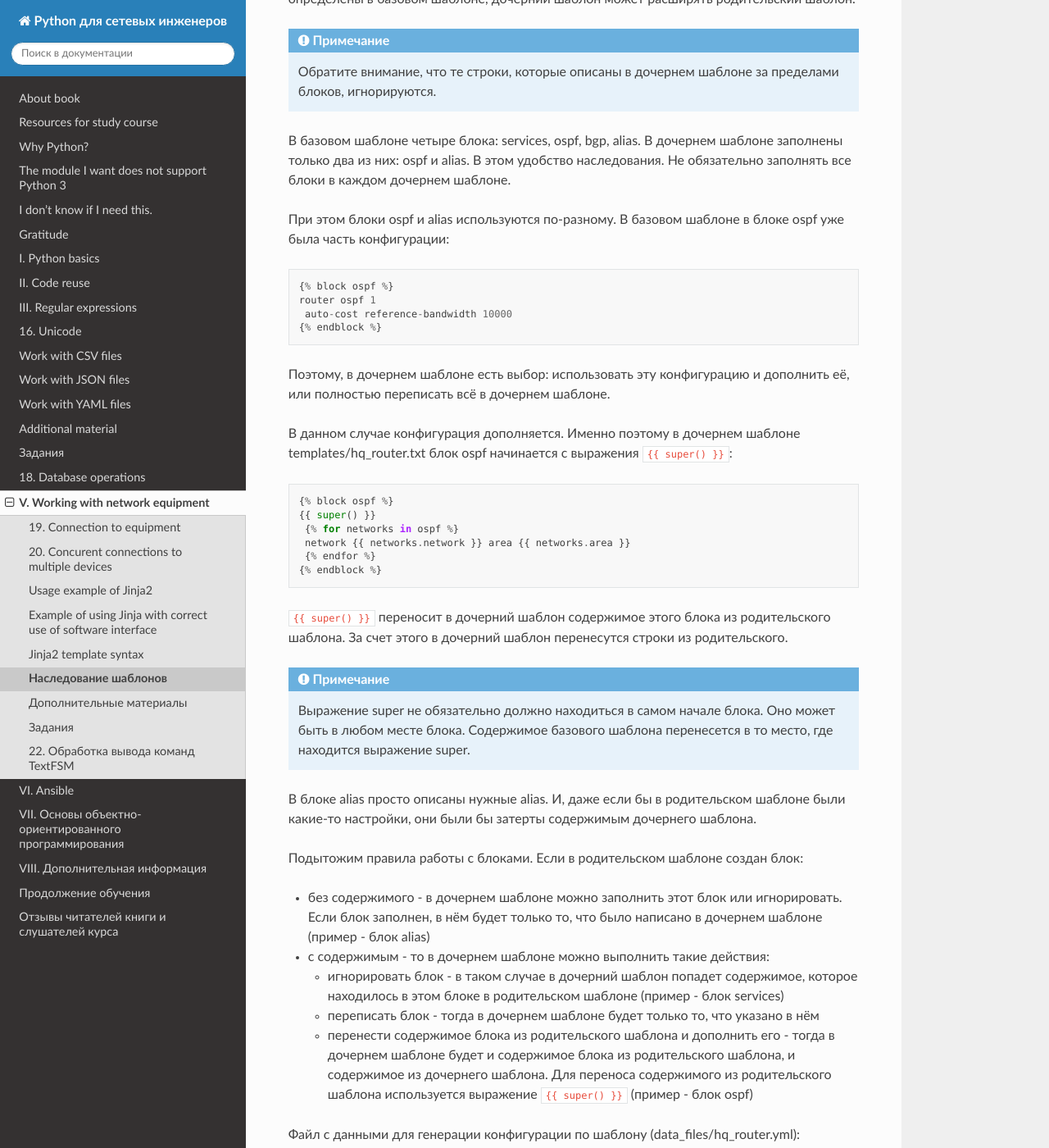
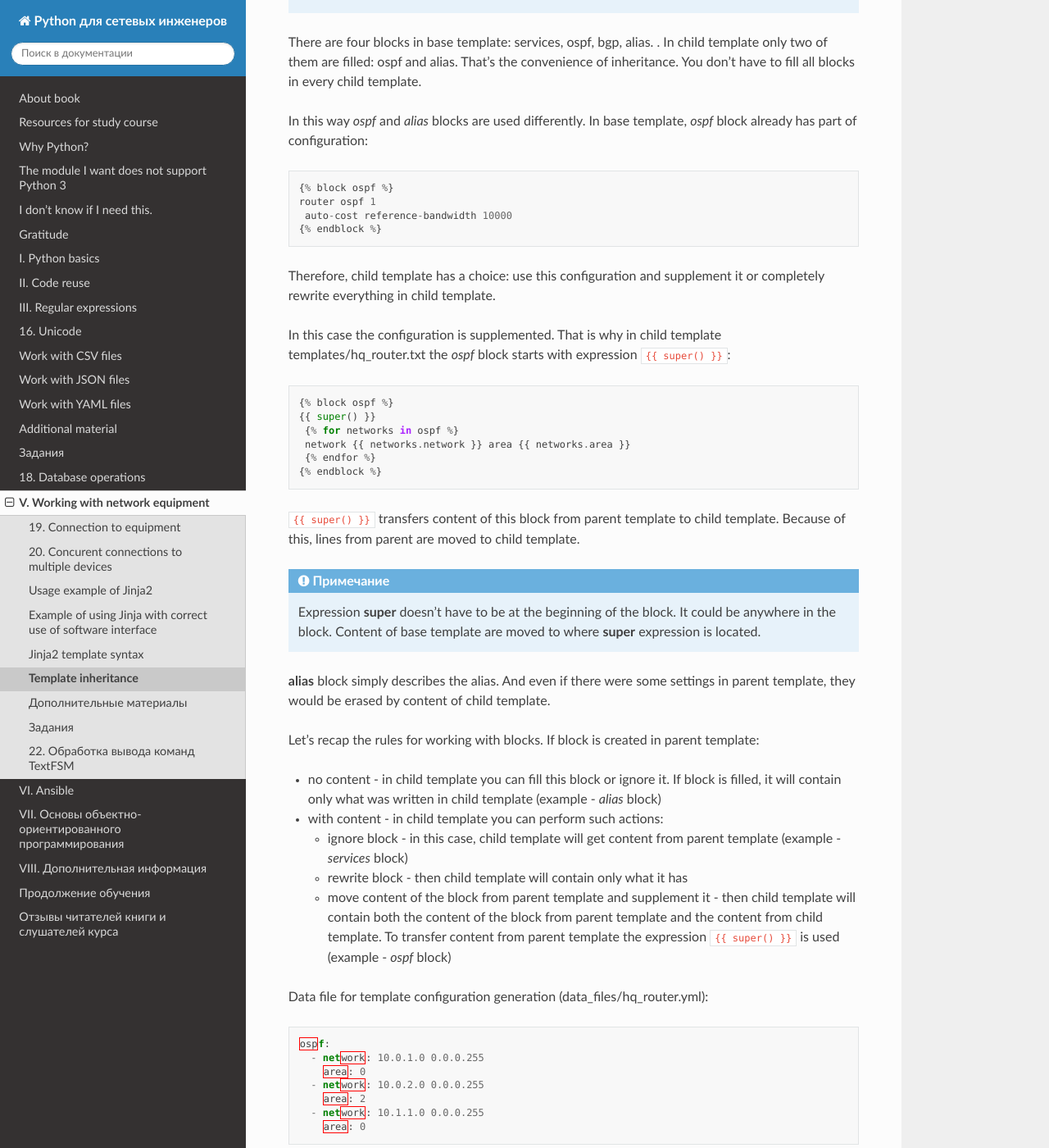
Before and after one commit to Aidar5/nattoeng, a Sphinx documentation site: the page built from docs/source/book/21_jinja2/4_template_inheritance.rst, in a window 1280 px wide and 1400 px high, scrolled down 2258 px. Shown: the whole window at 82% size. Built offline with Sphinx 7.4.7 and the Read the Docs theme 2.0.0, drawn with Linux system fonts in a browser that asks for light colours; pages that are not in the unit, such as notebooks, are missing from menus; some of the changed text lies outside the part shown.

Commit message:
Update 4_template_inheritance.rst

```diff
--- a/docs/source/book/21_jinja2/4_template_inheritance.rst
+++ b/docs/source/book/21_jinja2/4_template_inheritance.rst
@@ -1,20 +1,16 @@
-Наследование шаблонов
+Template inheritance
 ---------------------
 
-Наследование шаблонов - это очень мощный функционал, который позволяет
-избежать повторения одного и того же в разных шаблонах.
+Template inheritance is a very powerful functionality that avoids repetition of the same in different templates.
 
-При использовании наследования различают:
+When using inheritance, there are:
 
-* **базовый шаблон** - это шаблон, в котором описывается каркас шаблона.
-* в этом шаблоне могут находиться любые обычные выражения или текст.
-  Кроме того, в этом шаблоне определяются специальные **блоки (block)**.
-* **дочерний шаблон** - шаблон, который расширяет базовый шаблон, заполняя
-  обозначенные блоки.
-* дочерние шаблоны могут переписывать или дополнять
-  блоки, определенные в базовом шаблоне.
+* **base template** - template that describes template skeleton.
+* this template may contain any ordinary expressions or text. In addition, special **blocks** are defined in this template.
+* **child template** - template that extends base template by filling in specified blocks.
+* child templates can overwrite or supplement blocks defined in base template.
 
-Пример базового шаблона templates/base_router.txt:
+Example of base template templates/base_router.txt:
 
 ::
 
@@ -50,7 +46,7 @@
      transport input ssh
     !
 
-Обратите внимание на четыре блока, которые созданы в шаблоне:
+Note four blocks that are created in template:
 
 ::
 
@@ -72,11 +68,9 @@
     {% block alias %}
     {% endblock %}
 
-Это заготовки для соответствующих разделов конфигурации. Дочерний
-шаблон, который будет использовать этот базовый шаблон как основу, может
-заполнять все блоки или только какие-то из них.
+These are blanks for the corresponding configuration sections. A child template that uses this base template as a base can fill all or only some of the blocks.
 
-Дочерний шаблон templates/hq_router.txt:
+Child template templates/hq_router.txt:
 
 ::
 
@@ -100,31 +94,24 @@
     alias exec desc sh int desc | ex down
     {% endblock %}
 
-Первая строка в шаблоне templates/hq_router.txt очень важна:
+The first line in template templates/hq_router.txt is very important:
 
 ::
 
     {% extends "base_router.txt" %}
 
-Именно она говорит о том, что шаблон hq_router.txt будет построен на
-основе шаблона base_router.txt.
+It is said that template hq_router.txt will be constructed on the basis of template base_router.txt.
 
-Внутри дочернего шаблона всё происходит внутри блоков. За счет блоков,
-которые были определены в базовом шаблоне, дочерний шаблон может
-расширять родительский шаблон.
+Inside child template, everything happens inside blocks. Due to the blocks that have been defined in base template, child template can extend the parent template.
 
 .. note::
 
-    Обратите внимание, что те строки, которые описаны в дочернем шаблоне
-    за пределами блоков, игнорируются.
+    Note that lines described in child template outside the blocks are ignored.
 
-В базовом шаблоне четыре блока: services, ospf, bgp, alias. В дочернем
-шаблоне заполнены только два из них: ospf и alias.
-В этом удобство наследования. Не обязательно заполнять все блоки в
-каждом дочернем шаблоне.
+There are four blocks in base template: services, ospf, bgp, alias. . In child template only two of them are filled: ospf and alias.
+That's the convenience of inheritance. You don’t have to fill all blocks in every child template.
 
-При этом блоки ospf и alias используются по-разному. В базовом шаблоне в
-блоке ospf уже была часть конфигурации:
+In this way *ospf* and *alias* blocks are used differently. In base template, *ospf* block already has part of configuration:
 
 ::
 
@@ -133,11 +120,9 @@
      auto-cost reference-bandwidth 10000
     {% endblock %}
 
-Поэтому, в дочернем шаблоне есть выбор: использовать эту конфигурацию и
-дополнить её, или полностью переписать всё в дочернем шаблоне.
+Therefore, child template has a choice: use this configuration and supplement it or completely rewrite everything in child template.
 
-В данном случае конфигурация дополняется. Именно поэтому в дочернем
-шаблоне templates/hq_router.txt блок ospf начинается с выражения
+In this case the configuration is supplemented. That is why in child template templates/hq_router.txt the *ospf* block starts with expression
 ``{{ super() }}``:
 
 ::
@@ -149,37 +134,24 @@
      {% endfor %}
     {% endblock %}
 
-``{{ super() }}`` переносит в дочерний шаблон содержимое этого блока из
-родительского шаблона. За счет этого в дочерний шаблон перенесутся
-строки из родительского.
+``{{ super() }}`` transfers content of this block from parent template to child template. Because of this, lines from parent are moved to child template.
 
 .. note::
 
-    Выражение super не обязательно должно находиться в самом начале
-    блока. Оно может быть в любом месте блока. Содержимое базового
-    шаблона перенесется в то место, где находится выражение super.
+    Expression **super** doesn't have to be at the beginning of the block. It could be anywhere in the block. Content of base template are moved to where **super** expression is located.
 
-В блоке alias просто описаны нужные alias. И, даже если бы в
-родительском шаблоне были какие-то настройки, они были бы затерты
-содержимым дочернего шаблона.
+**alias** block simply describes the alias. And even if there were some settings in parent template, they would be erased by content of child template.
 
-Подытожим правила работы с блоками. Если в родительском шаблоне создан
-блок:
+Let’s recap the rules for working with blocks. If block is created in parent template:
 
-* без содержимого - в дочернем шаблоне можно заполнить этот блок
-  или игнорировать. Если блок заполнен, в нём будет только то, что было
-  написано в дочернем шаблоне (пример - блок alias)
-* с содержимым - то в дочернем шаблоне можно выполнить такие действия:
+* no content - in child template you can fill this block or ignore it. If block is filled, it will contain only what was written in child template (example - *alias* block)
+* with content - in child template you can perform such actions:
 
-  * игнорировать блок - в таком случае в дочерний шаблон попадет содержимое,
-    которое находилось в этом блоке в родительском шаблоне (пример - блок services)
-  * переписать блок - тогда в дочернем шаблоне будет только то, что указано в нём
-  * перенести содержимое блока из родительского шаблона и дополнить
-    его - тогда в дочернем шаблоне будет и содержимое блока из родительского
-    шаблона, и содержимое из дочернего шаблона. Для переноса содержимого из
-    родительского шаблона используется выражение ``{{ super() }}`` (пример - блок ospf)
+  * ignore block - in this case, child template will get content from parent template (example - *services* block)
+  * rewrite block - then child template will contain only what it has
+  * move content of the block from parent template and supplement it - then child template will contain both the content of the block from parent template and the content from child template. To transfer content from  parent template the expression ``{{ super() }}`` is used (example - *ospf* block)
 
-Файл с данными для генерации конфигурации по шаблону
+Data file for template configuration generation
 (data_files/hq_router.yml):
 
 .. code:: json
@@ -192,7 +164,7 @@
       - network: 10.1.1.0 0.0.0.255
         area: 0
 
-Результат выполнения будет таким:
+The result will be:
 
 ::
 
@@ -233,5 +205,4 @@
      transport input ssh
     !
 
-Обратите внимание, что в блоке ospf есть и команды из базового шаблона,
-и команды из дочернего шаблона.
+Note that in *ospf* block there are commands from base template and commands from child template.
```
